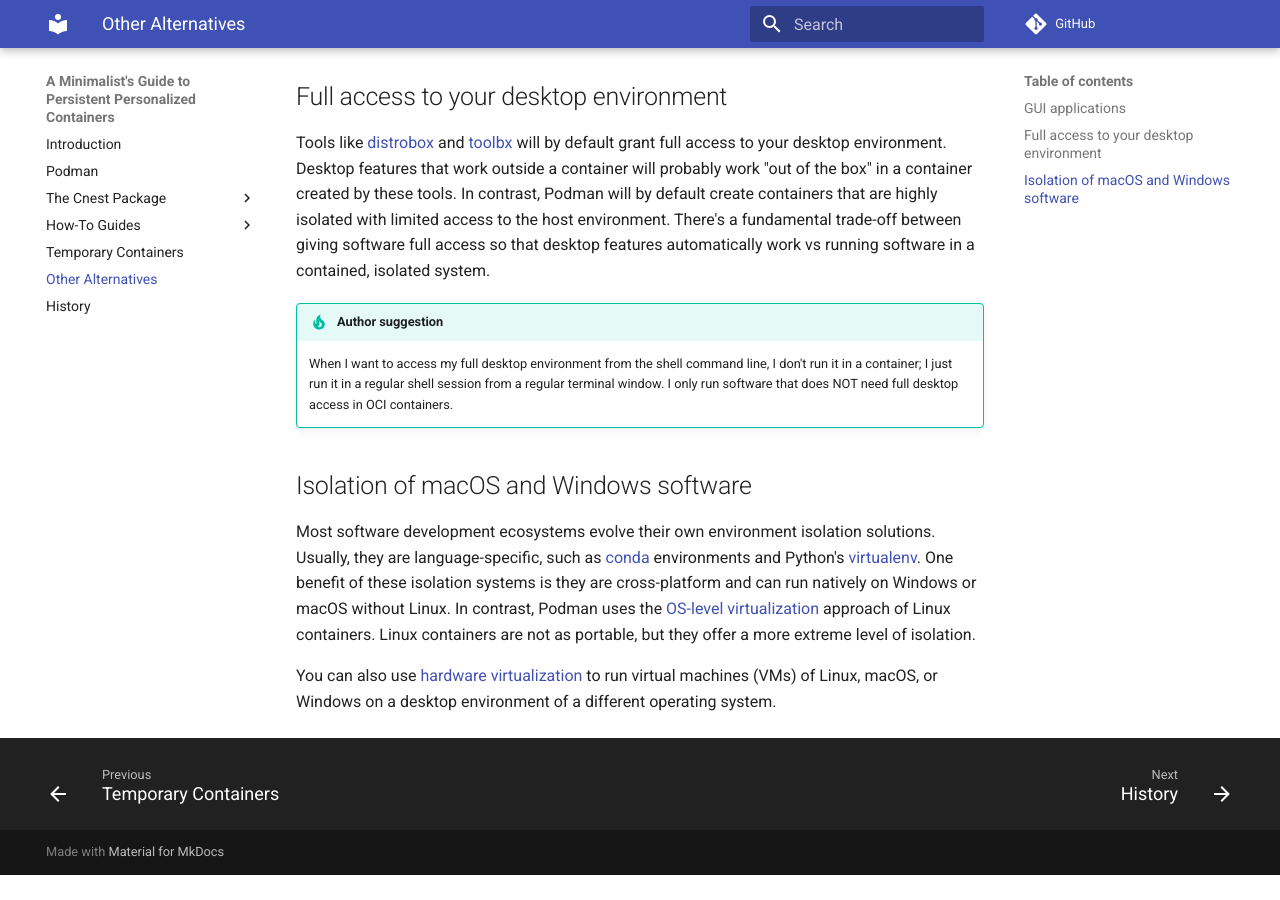
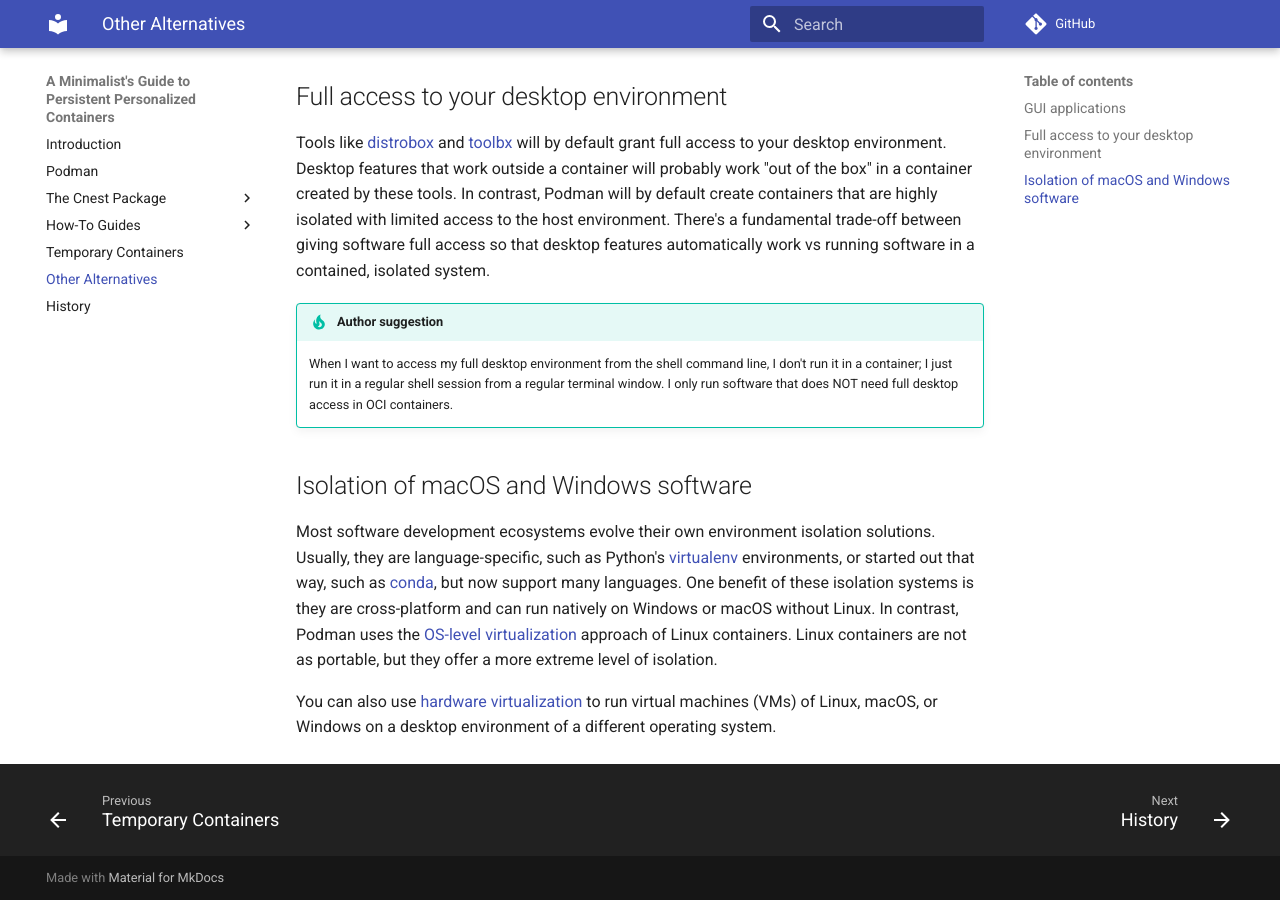
Before and after one commit to castedo/cnest, an MkDocs documentation site: the page built from docs/other-tools.md, in a window 1280 px wide and 900 px high, scrolled down 670 px. Built offline with MkDocs 1.6.1 and Material for MkDocs 9.7.7, drawn with Linux system fonts in a browser that asks for light colours; comment, search, counter and statistics services are not loaded; before the commit the page ends 1545 px from its top, so only the background shows below that.

```diff
--- a/docs/other-tools.md
+++ b/docs/other-tools.md
@@ -53,8 +53,10 @@ Isolation of macOS and Windows software
 ---------------------------------------
 
 Most software development ecosystems evolve their own environment isolation solutions.
-Usually, they are language-specific, such as [conda](https://conda.io/) environments and
-Python's [virtualenv](https://virtualenv.pypa.io). One benefit of these isolation
+Usually, they are language-specific, such as Python's
+[virtualenv](https://virtualenv.pypa.io) environments, or started out that way, such as
+[conda](https://conda.io/), but now support many languages.
+One benefit of these isolation
 systems is they are cross-platform and can run natively on Windows or macOS without Linux.
 In contrast, Podman uses the
 [OS-level virtualization](https://en.wikipedia.org/wiki/OS-level_virtualization)
```
Also changed, not shown: docs/install.md (+19 -9 lines), docs/podman.md (+4 -0 lines).
